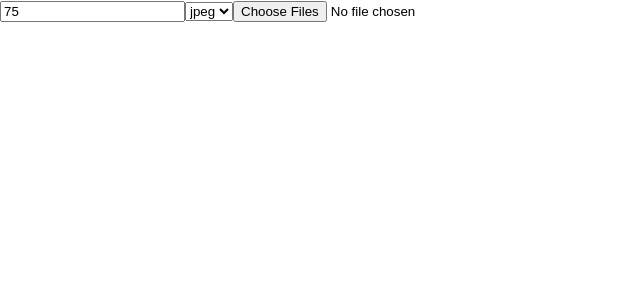
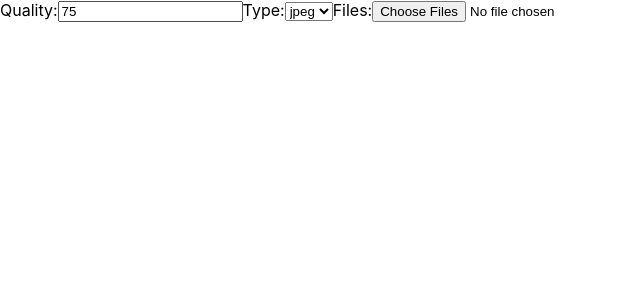
Before and after one commit to amprew/heic-convert, a React app: page / in a window 1280 px wide. Shown: the top 300 px of the page, without its empty margins (0-640 px from the left). Built offline with nearby package versions, Linux system fonts and the light colour scheme; the HTML template or start-up script is replaced by a standard one.

Commit message:
Add labels

```diff
--- a/public/index.html
+++ b/public/index.html
@@ -25,6 +25,12 @@
       Learn how to configure a non-root public URL by running `npm run build`.
     -->
     <title>Heic Converter</title>
+
+    <style>
+      html {
+        font-family: Arial, Helvetica, sans-serif;
+      }
+    </style>
   </head>
   <body>
     <noscript>You need to enable JavaScript to run this app.</noscript>
--- a/src/App.tsx
+++ b/src/App.tsx
@@ -78,12 +78,15 @@ function App() {
 
   return (
     <div className="App">
-      <input type="text" defaultValue={75} ref={qualityRef} />
-      <select ref={typeRef}>
+      <label htmlFor="quality">Quality:</label>
+      <input type="text" id="quality" defaultValue={75} ref={qualityRef} />
+      <label htmlFor="type">Type:</label>
+      <select ref={typeRef} id="type">
         <option value="jpeg" defaultChecked>jpeg</option>
         <option value="png">png</option>
       </select>
-      <input type="file" onChange={onChange} accept=".heic" multiple />
+      <label htmlFor="files">Files:</label>
+      <input id="files" type="file" onChange={onChange} accept=".heic" multiple />
     </div>
   );
 }
```
